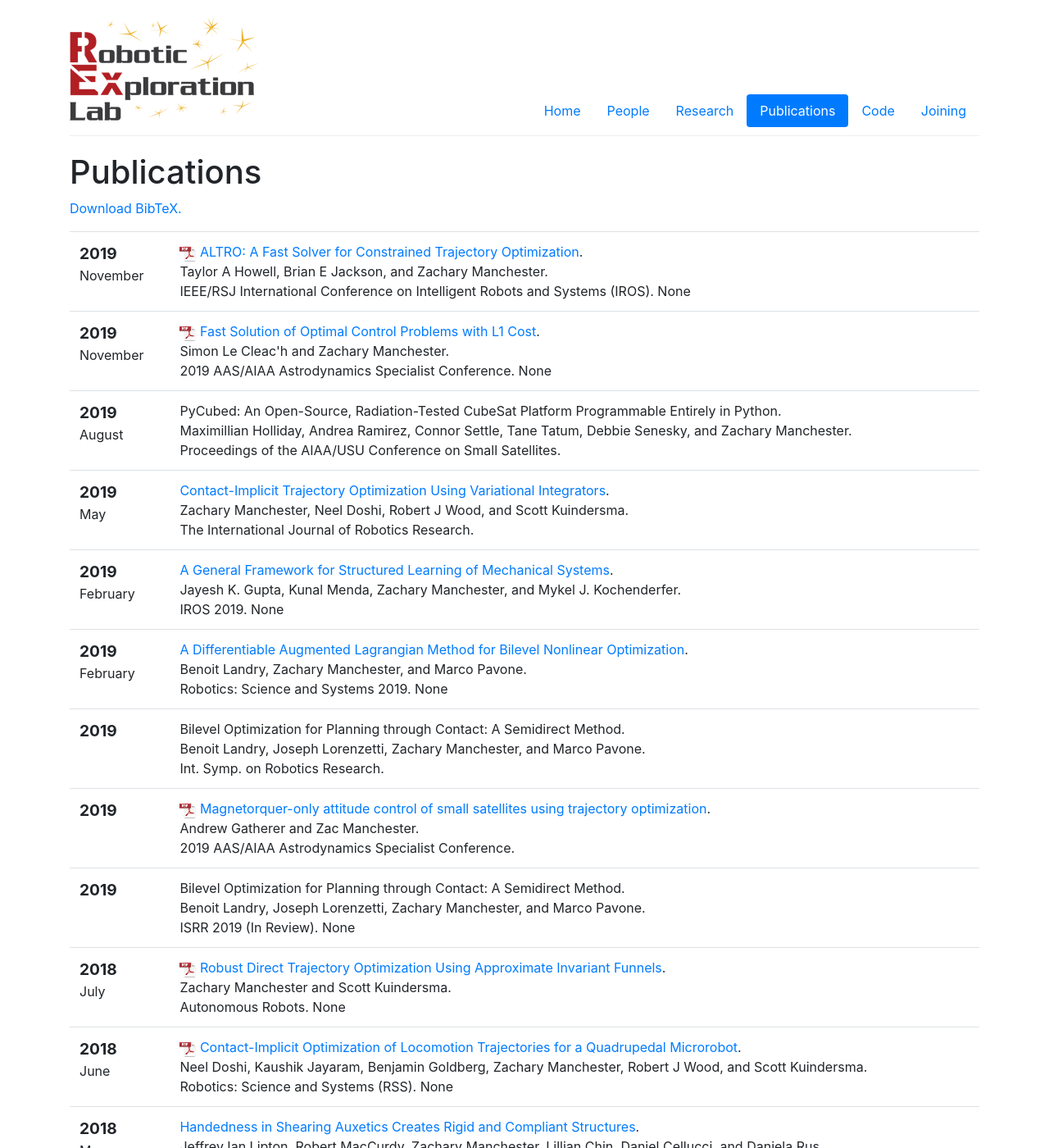
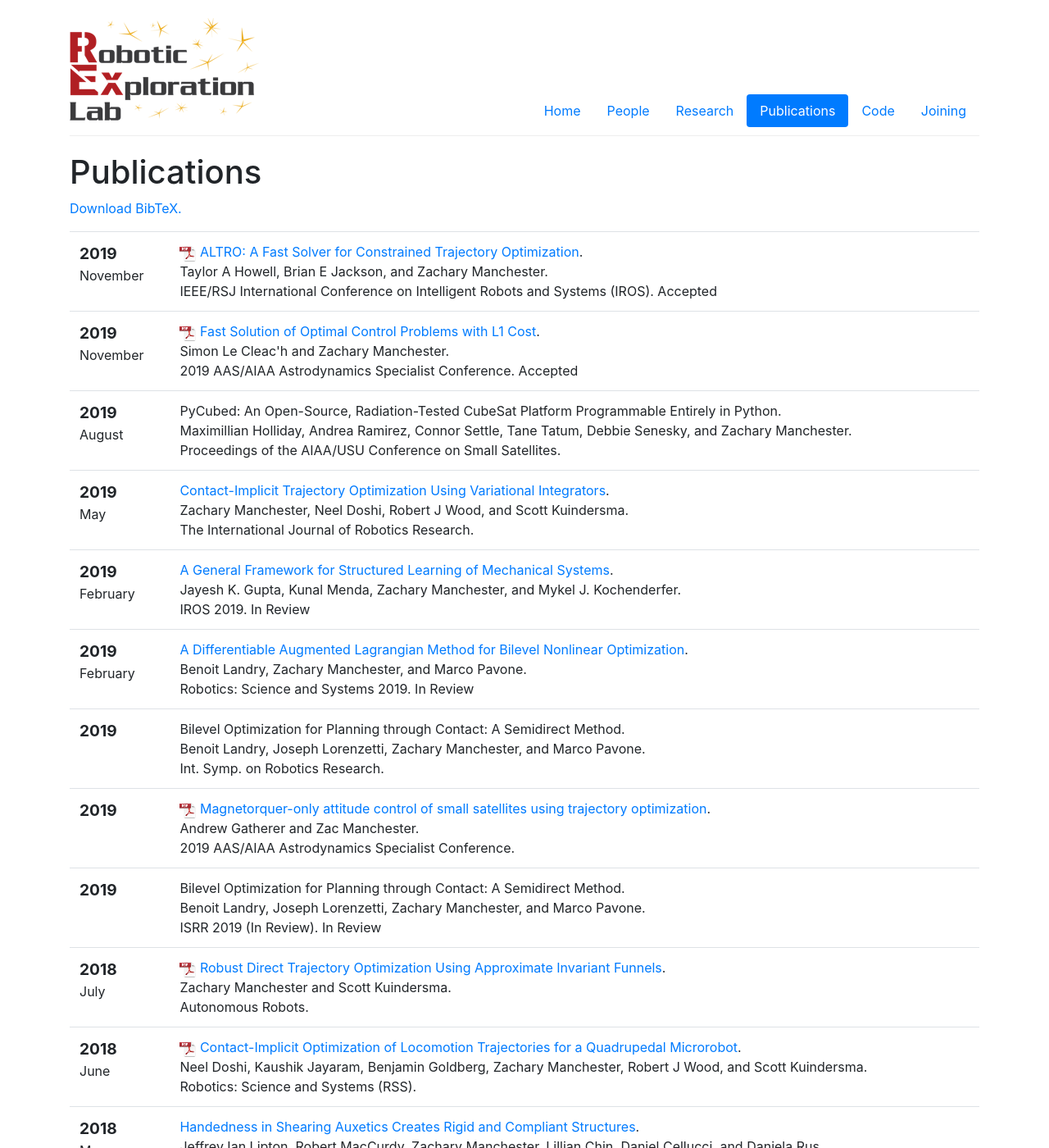
Before and after one commit to RoboticExplorationLab/roboticexplorationlab.github.io, a Jekyll site: the page built from publications.html, in a window 1280 px wide and 1400 px high. Shown: the whole window at 82% size. Built offline with Jekyll 4.4.1, drawn with Linux system fonts in a browser that asks for light colours; some of the changed text lies outside the part shown.

Commit message:
Update pubs with filtered notes

```diff
--- a/_includes/pubs.html
+++ b/_includes/pubs.html
@@ -20,7 +20,7 @@
 			</span><br />
 			<span class="venuetype"></span><span class="venue">IEEE/RSJ International Conference on Intelligent Robots and Systems (IROS)</span>.
 			<span class="note">
-			None
+			Accepted
 			</span>
 			<br />
 			<span class="links">
@@ -46,7 +46,7 @@
 			</span><br />
 			<span class="venuetype"></span><span class="venue">2019 AAS/AIAA Astrodynamics Specialist Conference</span>.
 			<span class="note">
-			None
+			Accepted
 			</span>
 			<br />
 			<span class="links">
@@ -112,7 +112,7 @@
 			</span><br />
 			<span class="venuetype"></span><span class="venue">IROS 2019</span>.
 			<span class="note">
-			None
+			In Review
 			</span>
 			<br />
 			<span class="links">
@@ -136,7 +136,7 @@
 			</span><br />
 			<span class="venuetype"></span><span class="venue">Robotics: Science and Systems 2019</span>.
 			<span class="note">
-			None
+			In Review
 			</span>
 			<br />
 			<span class="links">
@@ -204,7 +204,7 @@
 			</span><br />
 			<span class="venuetype"></span><span class="venue">ISRR 2019 (In Review)</span>.
 			<span class="note">
-			None
+			In Review
 			</span>
 			<br />
 			<span class="links">
@@ -230,7 +230,7 @@
 			</span><br />
 			<span class="venuetype"></span><span class="venue">Autonomous Robots</span>.
 			<span class="note">
-			None
+
 			</span>
 			<br />
 			<span class="links">
@@ -256,7 +256,7 @@
 			</span><br />
 			<span class="venuetype"></span><span class="venue">Robotics: Science and Systems (RSS)</span>.
 			<span class="note">
-			None
+
 			</span>
 			<br />
 			<span class="links">
@@ -280,7 +280,7 @@
 			</span><br />
 			<span class="venuetype"></span><span class="venue">Science 360(6389)</span>.
 			<span class="note">
-			None
+
 			</span>
 			<br />
 			<span class="links">
@@ -306,7 +306,7 @@
 			</span><br />
 			<span class="venuetype"></span><span class="venue">Proceedings of the International Symposium on Robotics Research (ISRR)</span>.
 			<span class="note">
-			None
+
 			</span>
 			<br />
 			<span class="links">
@@ -332,7 +332,7 @@
 			</span><br />
 			<span class="venuetype"></span><span class="venue">Proceedings of the IEEE/RSJ International Conference on Intelligent Robots and Systems (IROS)</span>.
 			<span class="note">
-			None
+
 			</span>
 			<br />
 			<span class="links">
@@ -358,7 +358,7 @@
 			</span><br />
 			<span class="venuetype"></span><span class="venue">Robotics: Science and Systems (RSS), Cambridge, MA</span>.
 			<span class="note">
-			None
+
 			</span>
 			<br />
 			<span class="links">
@@ -384,7 +384,7 @@
 			</span><br />
 			<span class="venuetype"></span><span class="venue">Robotics and Automation (ICRA), 2017 IEEE International Conference On</span>.
 			<span class="note">
-			None
+			pubs-conferece
 			</span>
 			<br />
 			<span class="links">
@@ -410,7 +410,7 @@
 			</span><br />
 			<span class="venuetype"></span><span class="venue">The Astrophysical Journal 837(2)</span>.
 			<span class="note">
-			None
+
 			</span>
 			<br />
 			<span class="links">
@@ -436,7 +436,7 @@
 			</span><br />
 			<span class="venuetype"></span><span class="venue">55th AIAA Aerospace Sciences Meeting</span>.
 			<span class="note">
-			None
+
 			</span>
 			<br />
 			<span class="links">
@@ -462,7 +462,7 @@
 			</span><br />
 			<span class="venuetype"></span><span class="venue">AIAA Guidance, Navigation, and Control Conference</span>.
 			<span class="note">
-			None
+
 			</span>
 			<br />
 			<span class="links">
@@ -488,7 +488,7 @@
 			</span><br />
 			<span class="venuetype"></span><span class="venue">Decision and Control (CDC), 2016 IEEE 55th Conference On</span>.
 			<span class="note">
-			None
+
 			</span>
 			<br />
 			<span class="links">
@@ -512,7 +512,7 @@
 			</span><br />
 			<span class="venuetype"></span><span class="venue">IEEE Spectrum</span>.
 			<span class="note">
-			None
+
 			</span>
 			<br />
 			<span class="links">
@@ -538,7 +538,7 @@
 			</span><br />
 			<span class="venuetype"></span><span class="venue">AIAA/AAS Astrodynamics Specialist Conference</span>.
 			<span class="note">
-			None
+			pubs-conferece
 			</span>
 			<br />
 			<span class="links">
@@ -564,7 +564,7 @@
 			</span><br />
 			<span class="venuetype"></span><span class="venue">Journal of Guidance, Control, and Dynamics 39(1)</span>.
 			<span class="note">
-			None
+
 			</span>
 			<br />
 			<span class="links">
@@ -590,7 +590,7 @@
 			</span><br />
 			<span class="venuetype"></span><span class="venue">AIAA/USU Conference on Small Satellites</span>.
 			<span class="note">
-			None
+
 			</span>
 			<br />
 			<span class="links">
```
